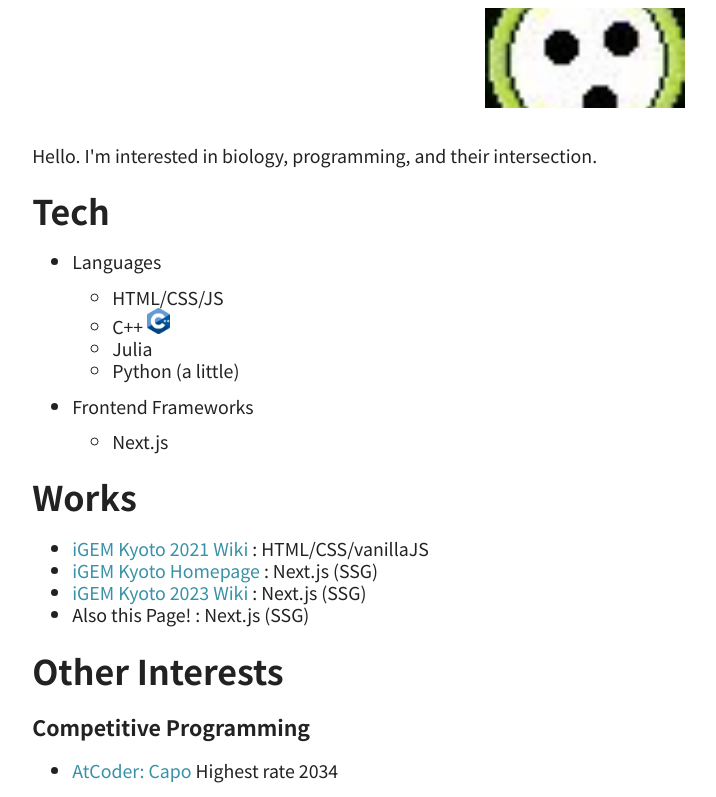
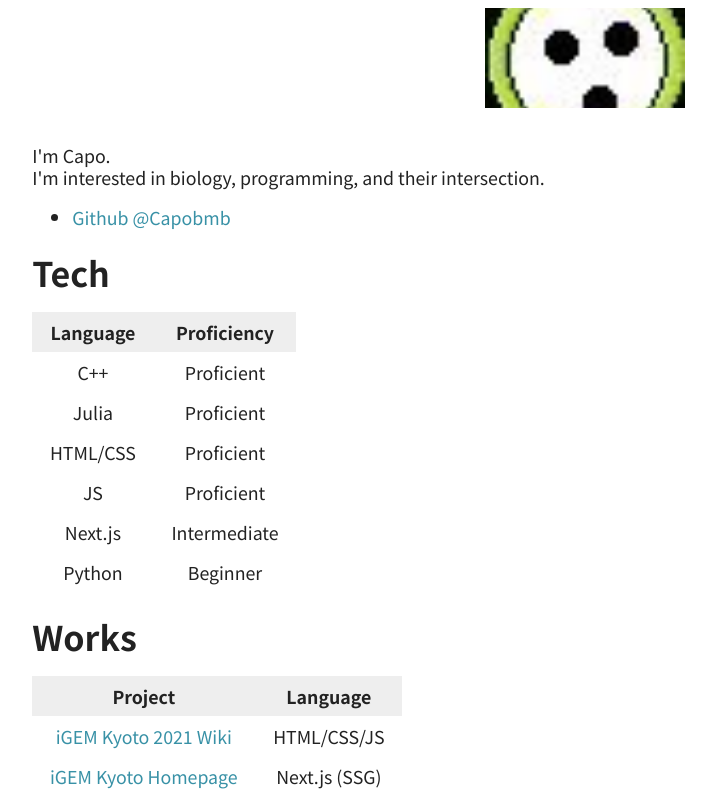
Before and after one commit to Capobmb/Capobmb.github.io, a Next.js app: page / in a window 1280 px wide. Shown: the top 797 px of the page, without its empty margins (55-771 px from the left). Built offline with nearby package versions, Linux system fonts and the light colour scheme.

Commit message:
update index

```diff
--- a/src/components/IndexContent/indexcontent.mdx
+++ b/src/components/IndexContent/indexcontent.mdx
@@ -1,30 +1,82 @@
 import cpp_logo from "public/cpp_logo.png";
 import Image from "next/image";
 
-Hello. I'm interested in biology, programming, and their intersection.
+I'm Capo. <br />
+I'm interested in biology, programming, and their intersection.
+
+- [Github @Capobmb](https://github.com/Capobmb)
 
 ## Tech
 
-- Languages
-
-  - HTML/CSS/JS
-  - C++ <Image src={cpp_logo} alt="C++" width={cpp_logo.width/40} height={cpp_logo.height/40}/>
-  - Julia
-  - Python (a little)
-
-- Frontend Frameworks
-  - Next.js
+<table>
+  <thead>
+    <tr>
+      <th>Language</th>
+      <th>Proficiency</th>
+    </tr>
+  </thead>
+  <tbody>
+    <tr>
+      <td>C++</td>
+      <td>Proficient</td>
+    </tr>
+    <tr>
+      <td>Julia</td>
+      <td>Proficient</td>
+    </tr>
+    <tr>
+      <td>HTML/CSS</td>
+      <td>Proficient</td>
+    </tr>
+    <tr>
+      <td>JS</td>
+      <td>Proficient</td>
+    </tr>
+    <tr>
+      <td>Next.js</td>
+      <td>Intermediate</td>
+    </tr>
+    <tr>
+      <td>Python</td>
+      <td>Beginner</td>
+    </tr>
+  </tbody>
+</table>
 
 ## Works
 
-- [iGEM Kyoto 2021 Wiki](https://2021.igem.org/Team:Kyoto) : HTML/CSS/vanillaJS
-- [iGEM Kyoto Homepage](https://igemkyotoofficial.github.io) : Next.js (SSG)
-- [iGEM Kyoto 2023 Wiki](https://2023.igem.wiki/kyoto) : Next.js (SSG)
-- Also this Page! : Next.js (SSG)
+<table>
+  <thead>
+    <tr>
+      <th>Project</th>
+      <th>Language</th>
+    </tr>
+  </thead>
+  <tbody>
+    <tr>
+      <td><a href="https://2021.igem.org/Team:Kyoto">iGEM Kyoto 2021 Wiki</a></td>
+      <td>HTML/CSS/JS</td>
+    </tr>
+    <tr>
+      <td><a href="https://igemkyotoofficial.github.io">iGEM Kyoto Homepage</a></td>
+      <td>Next.js (SSG) </td>
+    </tr>
+    <tr>
+      <td><a href="https://2023.igem.wiki/kyoto">iGEM Kyoto 2023 Wiki</a></td>
+      <td>Next.js (SSG) </td>
+    </tr>
+    <tr>
+      <td>This Page!</td>
+      <td>Next.js (SSG) </td>
+    </tr>
+  </tbody>
+</table>
 
 ## Other Interests
 
 ### Competitive Programming
+
+Main achievements:
 
 - [AtCoder: Capo](https://atcoder.jp/users/Capo) Highest rate 2034
 
--- a/src/styles/globals.scss
+++ b/src/styles/globals.scss
@@ -108,3 +108,19 @@
     color: var(--gray-50);
   }
 }
+
+table {
+  border-collapse: collapse;
+  border-spacing: 0;
+  margin-top: 1.5em;
+  margin-bottom: 1.5em;
+}
+
+td, th {
+  text-align: center;
+  padding: 0.5em 1em;
+}
+
+thead {
+  background-color: var(--gray-10);
+}
```
